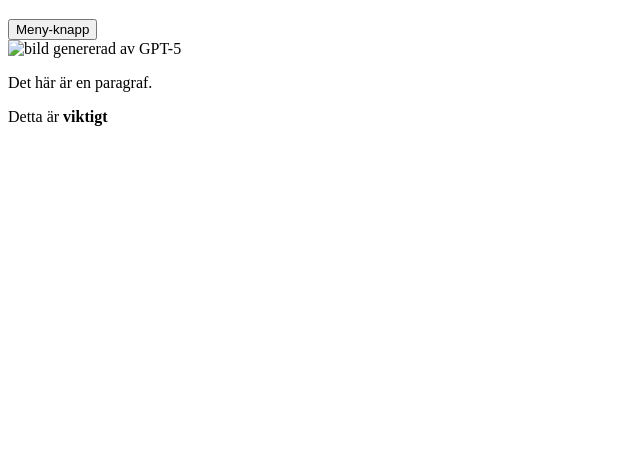
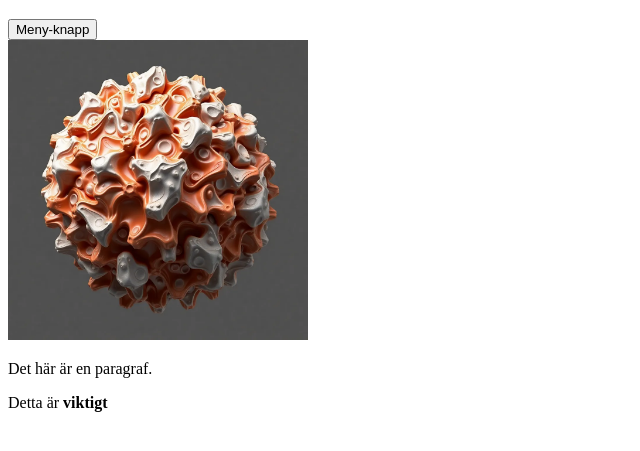
Before and after one commit to KalleElder/BCD25-html-fel-demo, a website: page index.html in a window 1280 px wide. Shown: the part 61-512 px from the top of the page, without its empty margins (0-640 px from the left). Drawn offline with Linux system fonts and the light colour scheme.

Commit message:
Add image

```diff
--- a/index.html
+++ b/index.html
@@ -13,7 +13,7 @@
             <button>Meny-knapp</button>
         </form>
 
-        <img alt="bild genererad av GPT-5" src="./bild.jpg">
+        <img alt="bild genererad av DALL-E" height="300" width="300" src="./image.png">
         <div>
             <p>Det här är en paragraf.</p>
             <p>Detta är <strong>viktigt</strong></p>
```
Also changed, not shown: image.png (added).
